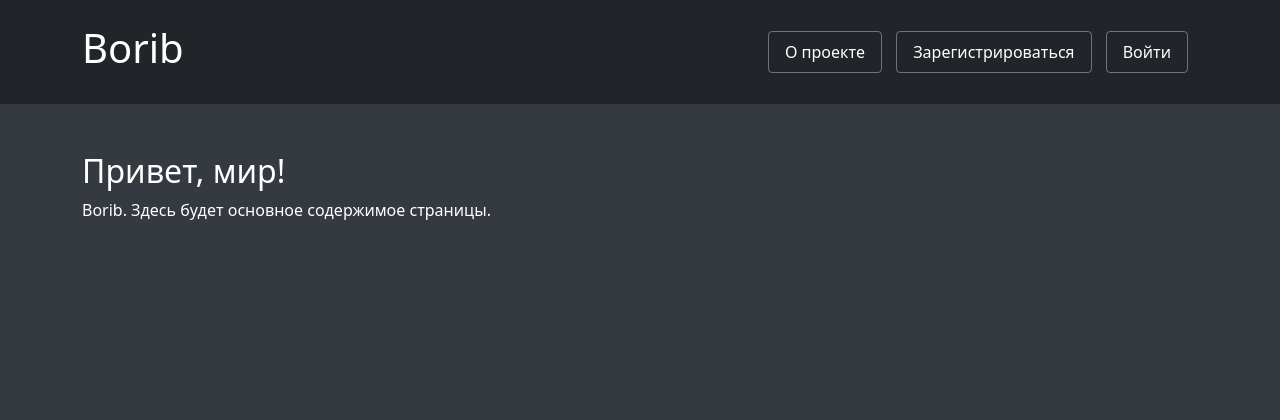
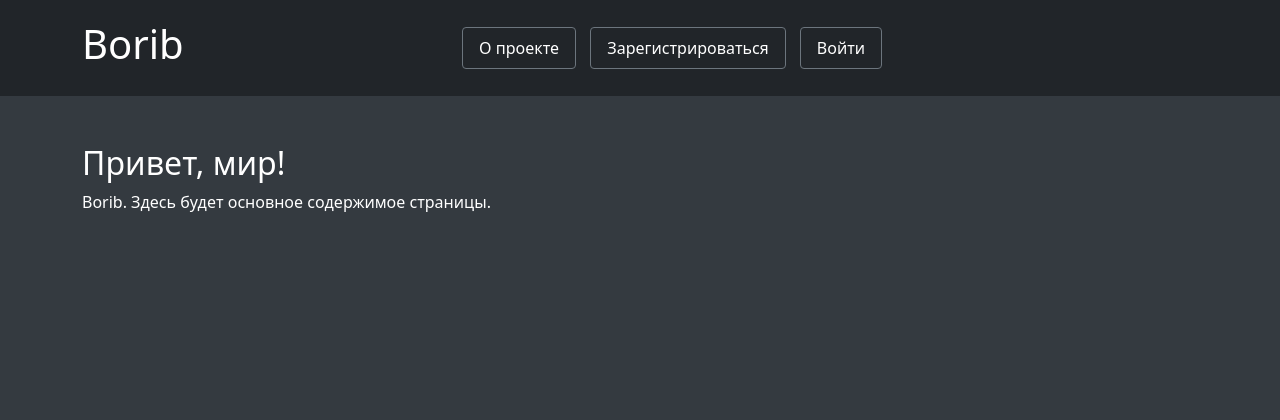
Before and after one commit to igicava/borib, a Django app: page / in a window 1280 px wide. Shown: the top 420 px of the page. Run offline with Django 5.2, Linux system fonts and the light colour scheme; some libraries are stand-ins or nearby versions.

Commit message:
new file:   borib/main/templates/main/base.html 	modified:   borib/main/templates/main/index.html

```diff
--- /dev/null
+++ b/borib/main/templates/main/base.html
@@ -0,0 +1,89 @@
+{% load static %}
+<!DOCTYPE html>
+<html lang="en">
+<head>
+  <meta charset="UTF-8">
+  <meta name="viewport" content="width=device-width, initial-scale=1.0">
+  <title>{% block title %}{% endblock title %}</title>
+  <!-- Подключение Bootstrap CSS -->
+  <link href={% static "bootstrap.min.css" %} rel="stylesheet">
+  <style>
+    /* Добавляем стили для темной темы */
+    body {
+      background-color: #343a40;
+      color: #fff;
+    }
+    .header {
+      background-color: #212529;
+      color: #fff;
+      padding-top: 20px;
+      padding-bottom: 20px;
+    }
+    .header .logo {
+      margin-right: auto;
+    }
+    .header .menu-item {
+      color: #fff;
+      padding: 0.5rem 1rem;
+      margin-right: 10px;
+      transition: opacity 0.3s ease;
+    }
+    .header .menu-item:hover {
+      text-decoration: none;
+      opacity: 0.8;
+    }
+    .footer {
+      background-color: #212529;
+      color: #fff;
+      padding: 20px 0;
+      position: fixed;
+      bottom: 0;
+      width: 100%;
+    }
+
+    /* Добавляем стили для адаптивности кнопок на мобильных устройствах */
+    @media (max-width: 576px) {
+      .header .logo,
+      .header .menu-item {
+        display: block;
+        margin-bottom: 10px;
+        width: 100%;
+        text-align: center;
+      }
+    }
+  </style>
+</head>
+<body>
+  <!-- Шапка (Header) -->
+  <header class="header">
+    <div class="container">
+      <div class="row align-items-center">
+        <div class="col-md-4 text-left">
+          <h1 class="logo">Borib</h1>
+        </div>
+        <div class="col-md-8 text-right">
+          <nav>
+            <a href="#" class="btn btn-outline-secondary menu-item">О проекте</a>
+            <a href="#" class="btn btn-outline-secondary menu-item">Зарегистрироваться</a>
+            <a href="#" class="btn btn-outline-secondary menu-item">Войти</a>
+          </nav>
+        </div>
+      </div>
+    </div>
+  </header>
+
+  {% block body %}{% endblock body %}
+
+  <!-- Подвал (Footer) -->
+  <footer class="footer text-center">
+    <div class="container">
+      <p>&copy; 2024 Borib. Все права защищены.</p>
+    </div>
+  </footer>
+
+  <!-- Подключение Bootstrap JS (необходимо для некоторых функций Bootstrap) -->
+  <script src="https://code.jquery.com/jquery-3.5.1.slim.min.js"></script>
+  <script src="https://cdn.jsdelivr.net/npm/@popperjs/core@2.5.4/dist/umd/popper.min.js"></script>
+  <script src="https://stackpath.bootstrapcdn.com/bootstrap/4.5.2/js/bootstrap.min.js"></script>
+</body>
+</html>
--- a/borib/main/templates/main/index.html
+++ b/borib/main/templates/main/index.html
@@ -1,73 +1,11 @@
-<!DOCTYPE html>
-<html lang="en">
-<head>
-  <meta charset="UTF-8">
-  <meta name="viewport" content="width=device-width, initial-scale=1.0">
-  <title>Borib</title>
-  <!-- Подключение Bootstrap CSS -->
-  <link href="static/bootstrap.min.css" rel="stylesheet">
-  <style>
-    /* Добавляем стили для темной темы */
-    body {
-      background-color: #343a40;
-      color: #fff;
-    }
-    .header {
-      background-color: #212529;
-      color: #fff;
-    }
-    .header .logo {
-      margin-right: auto;
-    }
-    .header .menu-item {
-      color: #fff;
-      padding: 0.5rem 1rem;
-      margin-right: 10px;
-      transition: opacity 0.3s ease;
-    }
-    .header .menu-item:hover {
-      text-decoration: none;
-      opacity: 0.8;
-    }
-    .footer {
-      background-color: #212529;
-      color: #fff;
-      padding: 20px 0;
-      position: fixed;
-      bottom: 0;
-      width: 100%;
-    }
-  </style>
-</head>
-<body>
-  <!-- Шапка (Header) -->
-  <header class="header p-4">
-    <div class="container d-flex align-items-center">
-      <h1 class="logo mr-auto">Borib</h1>
-      <nav class="ml-auto">
-        <a href="#" class="btn btn-outline-secondary menu-item ml-3">О проекте</a>
-        <a href="#" class="btn btn-outline-secondary menu-item ml-3">Зарегистрироваться</a>
-        <a href="#" class="btn btn-outline-secondary menu-item ml-3">Войти</a>
-      </nav>
-    </div>
-  </header>
+{% extends "main/base.html" %}
 
-  <!-- Основное содержимое страницы -->
-  <div class="container mt-5">
-    <h2>Привет, мир!</h2>
-    <p>Borib. Здесь будет основное содержимое страницы.</p>
-  </div>
+{% block title %}Главная страница{% endblock title %}
 
-  <!-- Подвал (Footer) -->
-  <footer class="footer text-center">
-    <div class="container">
-      <p>&copy; 2024 Borib. Все права защищены.</p>
-    </div>
-  </footer>
-
-  <!-- Подключение Bootstrap JS (необходимо для некоторых функций Bootstrap) -->
-  <script src="https://code.jquery.com/jquery-3.5.1.slim.min.js"></script>
-  <script src="https://cdn.jsdelivr.net/npm/@popperjs/core@2.5.4/dist/umd/popper.min.js"></script>
-  <script src="https://stackpath.bootstrapcdn.com/bootstrap/4.5.2/js/bootstrap.min.js"></script>
-</body>
-</html>
+{% block body %}
+<!-- Основное содержимое страницы -->
+<div class="container mt-5">
+  <h2>Привет, мир!</h2>
+  <p>Borib. Здесь будет основное содержимое страницы.</p>
+</div>
+{% endblock body %}
```
